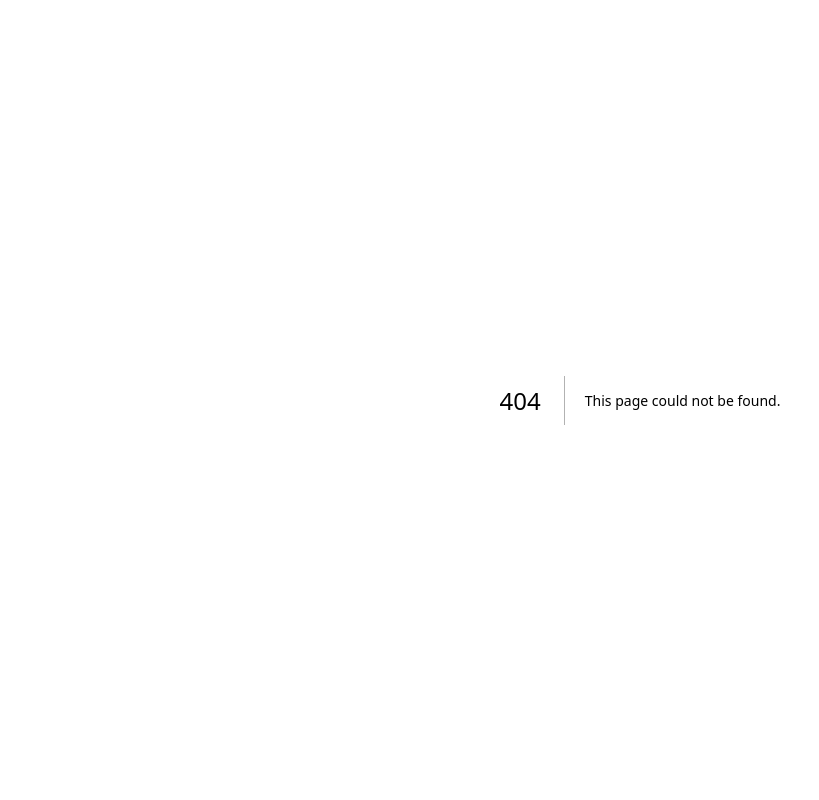
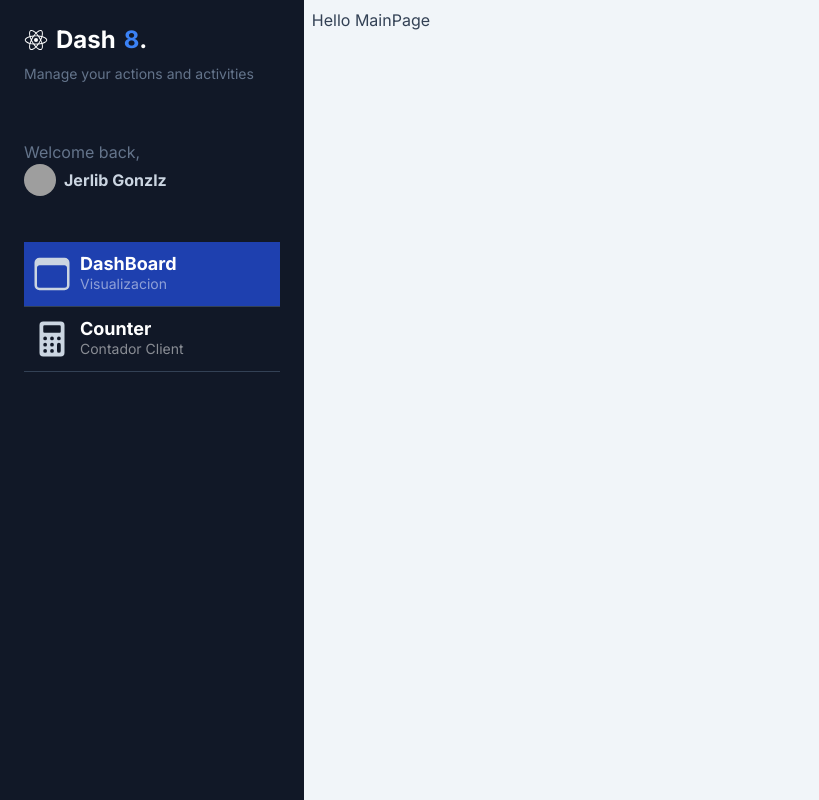
Before and after one commit to JerlibGnzlz/Dasboard-next, a Next.js app: page /dashboard/main in a window 1280 px wide. Before the commit this address had no page. Shown: the whole page, without its empty margins (0-819 px from the left). Built offline with nearby package versions, Linux system fonts and the light colour scheme; grey boxes are pictures that could not be loaded.

Commit message:
renderizando

```diff
--- /dev/null
+++ b/src/app/components/MenuItem.tsx
@@ -0,0 +1,35 @@
+"use client"
+import Link from "next/link";
+import { usePathname } from "next/navigation";
+
+interface Props {
+    path: string,
+    icon: JSX.Element,
+    title: string,
+    subTitle: string
+
+}
+
+
+export const MenuItem = ({ icon, path, subTitle, title }: Props) => {
+
+    const currentPath = usePathname()
+
+    return (
+
+        <Link href={path}
+            className={`w-full px-2 inline-flex space-x-2 items-center border-b border-slate-700 py-3 hover:bg-white/5 transition ease-linear duration-150 ${currentPath === path ? " bg-blue-800" : ""}`}>
+            <div>
+                <div>
+                    {icon}
+                </div>
+
+            </div>
+            <div className="flex flex-col">
+                <span className="text-lg font-bold leading-5 text-white">{title}</span>
+                <span className="text-sm text-white/50 hidden md:block">{subTitle}</span>
+            </div>
+        </Link >
+    )
+
+};
--- a/src/app/components/Sidebar.tsx
+++ b/src/app/components/Sidebar.tsx
@@ -1,5 +1,22 @@
 import React from "react";
 import Image from 'next/image'
+import { IoBrowsersOutline, IoCalculator, IoLogoReact } from "react-icons/io5";
+import { MenuItem } from "./MenuItem";
+
+const menuItems = [
+    {
+        path: "/dashboard/main",
+        icon: <IoBrowsersOutline size={40} />,
+        title: "DashBoard",
+        subTitle: "Visualizacion"
+    },
+    {
+        path: "/dashboard/counter",
+        icon: <IoCalculator size={40} />,
+        title: "Counter",
+        subTitle: "Contador Client"
+    }
+]
 
 
 export const Sidebar = () => {
@@ -10,7 +27,14 @@ export const Sidebar = () => {
             id="menu" className="bg-gray-900 min-h-screen z-10 text-slate-300 w-64  left-0 h-screen overflow-y-scroll">
 
             <div id="logo" className="my-4 px-6">
-                <h1 className="text-lg md:text-2xl font-bold text-white">Dash<span className="text-blue-500">8</span>.</h1>
+
+                <h1 className=" flex items-center text-lg md:text-2xl font-bold text-white">
+                    <IoLogoReact />
+                    <span className="m-2">
+                        Dash
+                    </span>
+                    <span className="text-blue-500">8</span>.
+                </h1>
                 <p className="text-slate-500 text-sm">Manage your actions and activities</p>
             </div>
             <div id="profile" className="px-6 py-10">
@@ -20,7 +44,8 @@ export const Sidebar = () => {
                         <Image className="rounded-full w-8 h-8"
                             src="https://images.unsplash.com/photo-1542909168-82c3e7fdca5c?ixlib=rb-4.0.3"
                             width={50}
-                            height={50} alt="" />
+                            height={50}
+                            alt="" />
                     </span>
                     <span className="text-sm md:text-base font-bold">
                         Jerlib Gonzlz
@@ -28,25 +53,22 @@ export const Sidebar = () => {
                 </a>
             </div>
 
+
+
             <div id="nav" className="w-full px-6">
 
-                <a href="#" className="w-full px-2 inline-flex space-x-2 items-center border-b border-slate-700 py-3 bg-blue-800 hover:bg-white/5 transition ease-linear duration-150">
-                    <div>
-                        <svg xmlns="http://www.w3.org/2000/svg" fill="none" viewBox="0 0 24 24" stroke-width="1.5" stroke="currentColor" className="w-6 h-6 text-white">
-                            <path strokeLinecap="round" strokeLinejoin="round" d="M3.75 6A2.25 2.25 0 016 3.75h2.25A2.25 2.25 0 0110.5 6v2.25a2.25 2.25 0 01-2.25 2.25H6a2.25 2.25 0 01-2.25-2.25V6zM3.75 15.75A2.25 2.25 0 016 13.5h2.25a2.25 2.25 0 012.25 2.25V18a2.25 2.25 0 01-2.25 2.25H6A2.25 2.25 0 013.75 18v-2.25zM13.5 6a2.25 2.25 0 012.25-2.25H18A2.25 2.25 0 0120.25 6v2.25A2.25 2.25 0 0118 10.5h-2.25a2.25 2.25 0 01-2.25-2.25V6zM13.5 15.75a2.25 2.25 0 012.25-2.25H18a2.25 2.25 0 012.25 2.25V18A2.25 2.25 0 0118 20.25h-2.25A2.25 2.25 0 0113.5 18v-2.25z" />
-                        </svg>
 
-                    </div>
-                    <div className="flex flex-col">
-                        <span className="text-lg font-bold leading-5 text-white">Dashboard</span>
-                        <span className="text-sm text-white/50 hidden md:block">Data Overview</span>
-                    </div>
-                </a>
+                {menuItems.map(item => (
+                    <MenuItem
+                        key={item.path}
+                        {...item}
+                    />
+                ))}
 
 
-                <a href="#" className="w-full px-2 inline-flex space-x-2 items-center border-b border-slate-700 py-3 hover:bg-white/5 transition ease-linear duration-150">
+                {/* <a href="#" className="w-full px-2 inline-flex space-x-2 items-center border-b border-slate-700 py-3 hover:bg-white/5 transition ease-linear duration-150">
                     <div>
-                        <svg xmlns="http://www.w3.org/2000/svg" fill="none" viewBox="0 0 24 24" stroke-width="1.5" stroke="currentColor" className="w-6 h-6">
+                        <svg xmlns="http://www.w3.org/2000/svg" fill="none" viewBox="0 0 24 24" strokeWidth="1.5" stroke="currentColor" className="w-6 h-6">
                             <path strokeLinecap="round" strokeLinejoin="round" d="M20.25 6.375c0 2.278-3.694 4.125-8.25 4.125S3.75 8.653 3.75 6.375m16.5 0c0-2.278-3.694-4.125-8.25-4.125S3.75 4.097 3.75 6.375m16.5 0v11.25c0 2.278-3.694 4.125-8.25 4.125s-8.25-1.847-8.25-4.125V6.375m16.5 0v3.75m-16.5-3.75v3.75m16.5 0v3.75C20.25 16.153 16.556 18 12 18s-8.25-1.847-8.25-4.125v-3.75m16.5 0c0 2.278-3.694 4.125-8.25 4.125s-8.25-1.847-8.25-4.125" />
                         </svg>
                     </div>
@@ -54,7 +76,7 @@ export const Sidebar = () => {
                         <span className="text-lg text-slate-300 font-bold leading-5">Counter</span>
                         <span className="text-sm text-slate-500 hidden md:block">Estado Global</span>
                     </div>
-                </a>
+                </a> */}
 
 
 
--- /dev/null
+++ b/src/app/dashboard/main/page.tsx
@@ -0,0 +1,8 @@
+
+export default function MainPage() {
+    return (
+        <div>
+            <h1>Hello MainPage</h1>
+        </div>
+    );
+}
--- a/src/app/page.tsx
+++ b/src/app/page.tsx
@@ -1,4 +1,3 @@
-import Image from "next/image";
 import { redirect } from "next/navigation";
 
 
@@ -6,6 +5,6 @@ import { redirect } from "next/navigation";
 export default function Home() {
 
 
-  redirect("/dasboard/counter")
+  redirect("/dasboard/main")
 
 }
```
Also changed, not shown: package.json (+5 -4 lines), src/app/dashboard/counter/page.tsx (renamed from src/app/dasboard/counter/page.tsx), src/app/dashboard/layout.tsx (renamed from src/app/dasboard/layout.tsx), 1 other file (tests, documents, lock files or other folders).
